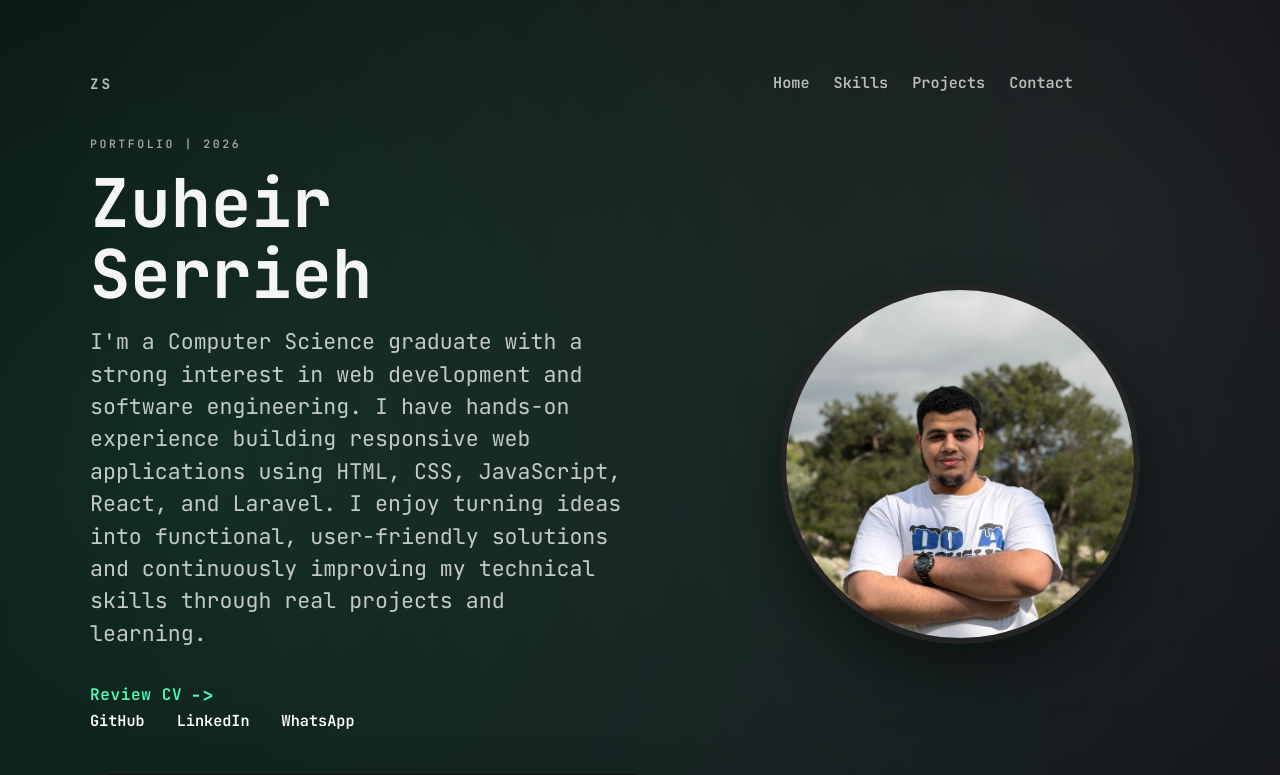
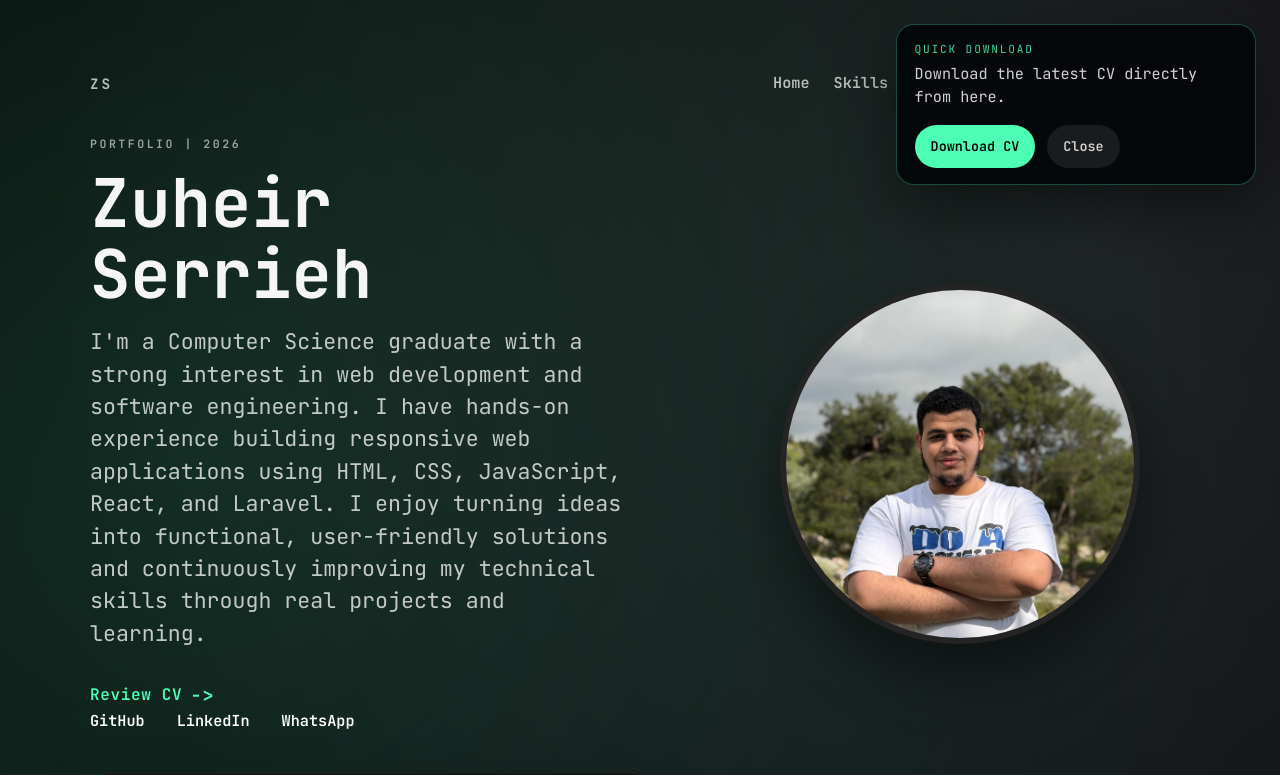
Before and after one commit to zuheirserrieh/portfolio, a React (Vite) app: page / in a window 1280 px wide. Shown: the top 775 px of the page. Built offline with nearby package versions, Linux system fonts and the light colour scheme.

Commit message:
Restore CV download notice

```diff
--- a/src/App.css
+++ b/src/App.css
@@ -27,6 +27,75 @@ body {
     radial-gradient(circle at 85% 10%, rgba(255, 255, 255, 0.08), transparent 45%),
     linear-gradient(135deg, #050505 0%, #0b0b0f 40%, #0f1217 100%);
   padding: clamp(2rem, 6vw, 4.5rem);
+}
+
+.cv-notice {
+  position: fixed;
+  top: 1.5rem;
+  right: 1.5rem;
+  z-index: 20;
+  width: min(360px, calc(100vw - 2rem));
+  display: grid;
+  gap: 1rem;
+  padding: 1rem 1.1rem;
+  border-radius: 18px;
+  border: 1px solid rgba(76, 255, 180, 0.28);
+  background: rgba(5, 8, 10, 0.95);
+  box-shadow: 0 24px 60px rgba(0, 0, 0, 0.45);
+  backdrop-filter: blur(14px);
+  animation: slideInNotice 0.55s ease both;
+}
+
+.cv-notice__eyebrow {
+  margin: 0 0 0.35rem;
+  text-transform: uppercase;
+  letter-spacing: 0.16em;
+  font-size: 0.7rem;
+  color: rgba(76, 255, 180, 0.82);
+}
+
+.cv-notice__text {
+  margin: 0;
+  color: rgba(255, 255, 255, 0.82);
+  font-size: 0.95rem;
+}
+
+.cv-notice__actions {
+  display: flex;
+  align-items: center;
+  gap: 0.75rem;
+  flex-wrap: wrap;
+}
+
+.cv-notice__button,
+.cv-notice__close {
+  appearance: none;
+  border: 0;
+  border-radius: 999px;
+  padding: 0.7rem 1rem;
+  font: inherit;
+  font-size: 0.84rem;
+  font-weight: 600;
+  text-decoration: none;
+  cursor: pointer;
+}
+
+.cv-notice__button {
+  background: #4cffb4;
+  color: #050505;
+}
+
+.cv-notice__button:hover {
+  background: #7fffd0;
+}
+
+.cv-notice__close {
+  background: rgba(255, 255, 255, 0.08);
+  color: rgba(255, 255, 255, 0.8);
+}
+
+.cv-notice__close:hover {
+  background: rgba(255, 255, 255, 0.14);
 }
 
 .nav {
@@ -206,6 +275,17 @@ body {
       }
 }
 
+@keyframes slideInNotice {
+  from {
+    opacity: 0;
+    transform: translate3d(0, -18px, 0);
+  }
+  to {
+    opacity: 1;
+    transform: translate3d(0, 0, 0);
+  }
+}
+
 @media (max-width: 900px) {
   .nav {
     flex-direction: column;
@@ -227,6 +307,11 @@ body {
     width: min(320px, 70vw);
   }
 
+  .cv-notice {
+    top: 1rem;
+    right: 1rem;
+    width: min(340px, calc(100vw - 2rem));
+  }
 }
 
 @media (max-width: 600px) {
@@ -276,6 +361,11 @@ body {
     justify-content: center;
   }
 
+  .cv-notice {
+    position: static;
+    width: 100%;
+    margin: 0 auto 1.25rem;
+  }
 }
 
 .section {
--- a/src/App.jsx
+++ b/src/App.jsx
@@ -13,6 +13,8 @@ function getCurrentPage() {
 
 function App() {
   const [currentPage, setCurrentPage] = useState(getCurrentPage);
+  const [showCvNotice, setShowCvNotice] = useState(false);
+  const cvUrl = `${import.meta.env.BASE_URL}Zuheir%20Serrieh%20-%20Cv.pdf`;
 
   useEffect(() => {
     const handleHashChange = () => {
@@ -26,10 +28,56 @@ function App() {
     };
   }, []);
 
+  useEffect(() => {
+    if (currentPage !== "home") {
+      setShowCvNotice(false);
+      return undefined;
+    }
+
+    const handleScroll = () => {
+      if (window.scrollY > 120) {
+        setShowCvNotice(true);
+        window.removeEventListener("scroll", handleScroll);
+      }
+    };
+
+    window.addEventListener("scroll", handleScroll, { passive: true });
+    handleScroll();
+
+    return () => {
+      window.removeEventListener("scroll", handleScroll);
+    };
+  }, [currentPage]);
+
   const isProjectsPage = currentPage === "projects";
 
   return (
     <div className="page">
+      {showCvNotice ? (
+        <aside className="cv-notice" aria-label="Download CV notice">
+          <div>
+            <p className="cv-notice__eyebrow">Quick Download</p>
+            <p className="cv-notice__text">Download the latest CV directly from here.</p>
+          </div>
+          <div className="cv-notice__actions">
+            <a
+              className="cv-notice__button"
+              href={cvUrl}
+              download="Zuheir Serrieh - Cv.pdf"
+            >
+              Download CV
+            </a>
+            <button
+              type="button"
+              className="cv-notice__close"
+              onClick={() => setShowCvNotice(false)}
+              aria-label="Close CV notice"
+            >
+              Close
+            </button>
+          </div>
+        </aside>
+      ) : null}
       <Navbar isProjectsPage={isProjectsPage} />
       {isProjectsPage ? (
         <ProjectsPage projects={allProjects} filters={projectFilters} />
```
